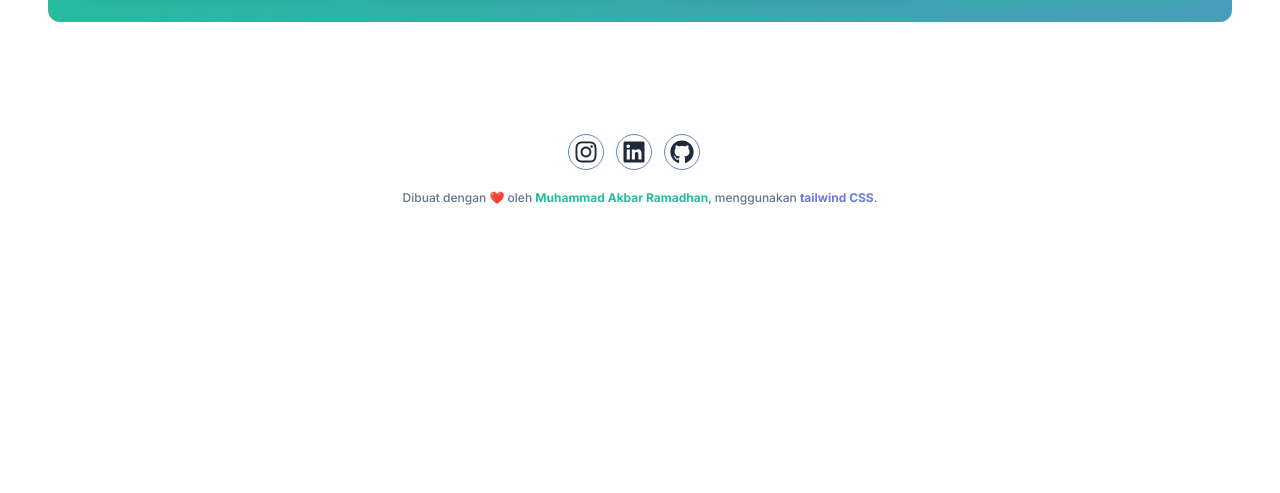
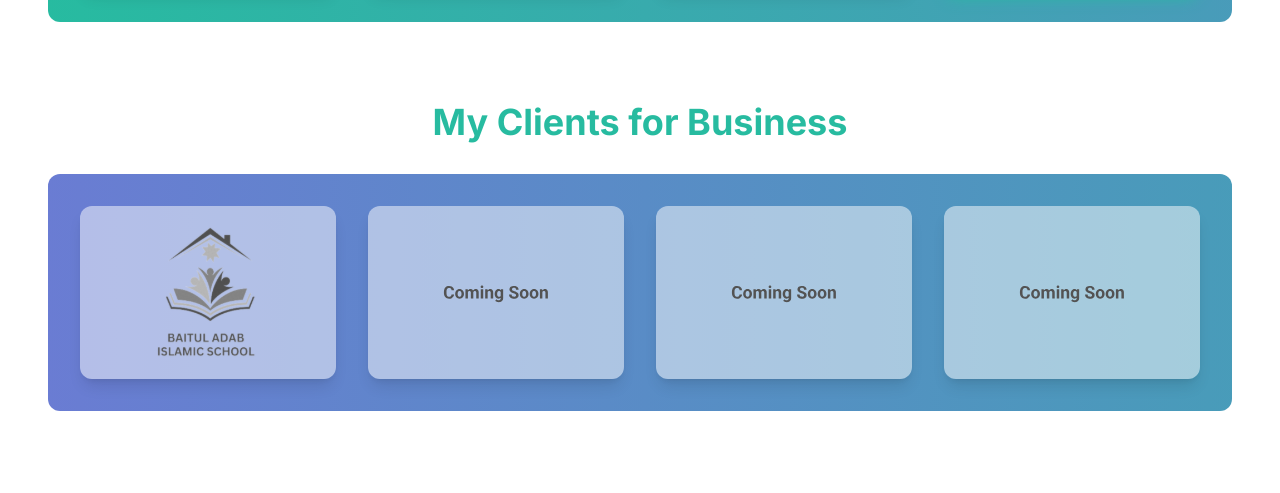
Before and after one commit to marmdhn/marmdhn, a Next.js app: page /about in a window 1280 px wide. Shown: the part 868-1361 px from the top of the page. Before the commit the page ends 1122 px from the top, so only its background shows below. Built offline with nearby package versions, Linux system fonts and the light colour scheme; what tailwind-hamburgers would draw is missing.

Commit message:
refactor: implement client section

```diff
--- a/app/about/page.tsx
+++ b/app/about/page.tsx
@@ -1,5 +1,6 @@
 import AboutMeSection from "@/app/about/AboutMeSection";
 import ExperienceSection from "@/app/about/ExperienceSection";
+import ClientSection from "@/app/about/ClientSection";
 
 const About = () => {
   return (
@@ -15,6 +16,7 @@ const About = () => {
       <div className="flex flex-col gap-4">
         <AboutMeSection />
         <ExperienceSection />
+        <ClientSection />
       </div>
     </div>
   );
```
